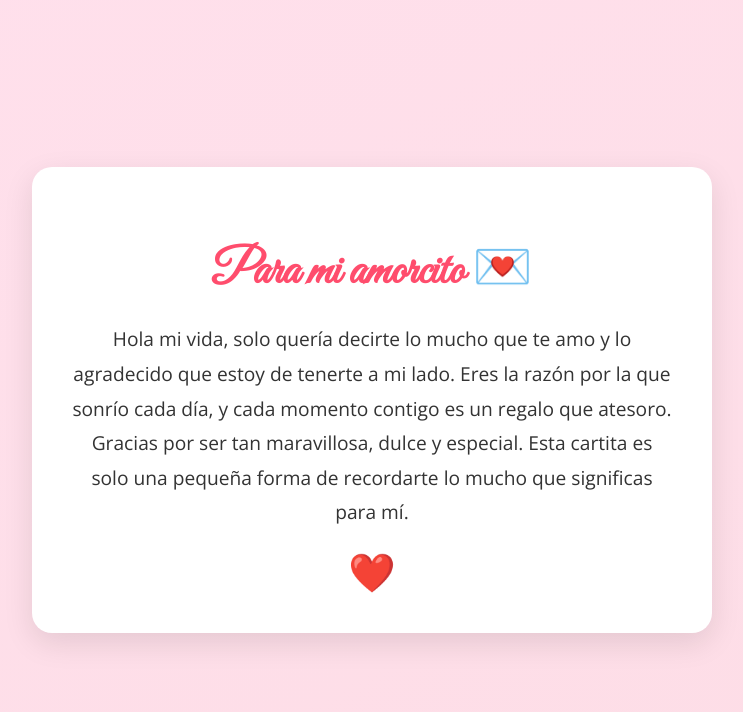
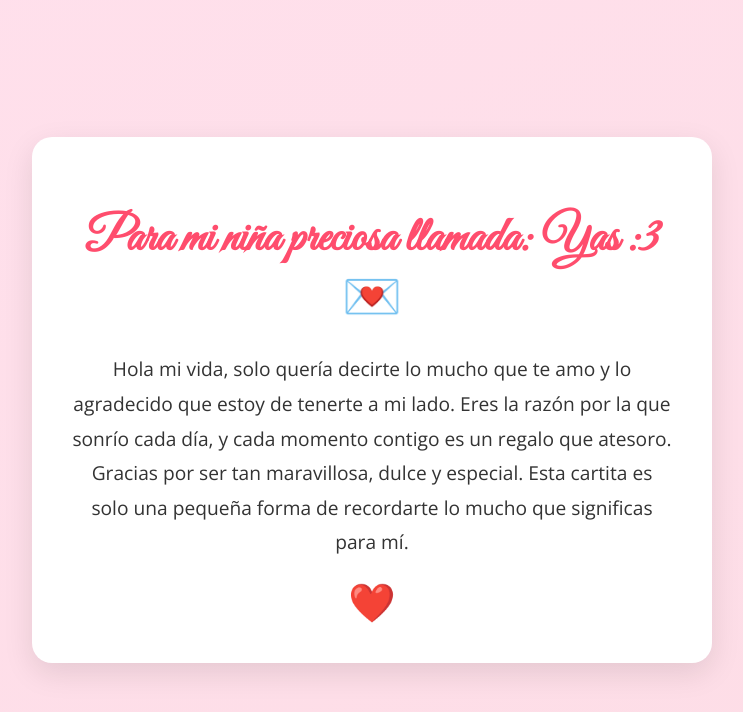
Before and after one commit to RewIsHere/QuieresSerMiNovia, a plain HTML site: page carta.html in a window 1280 px wide. Shown: the whole page, without its empty margins (268-1011 px from the left). Drawn offline with nearby package versions, Linux system fonts and the light colour scheme.

Commit message:
Update carta.html

```diff
--- a/carta.html
+++ b/carta.html
@@ -87,7 +87,7 @@
   </head>
   <body>
     <div class="letter-container">
-      <h1>Para mi amorcito 💌</h1>
+      <h1>Para mi niña preciosa llamada: Yas :3 💌</h1>
       <p>
         Hola mi vida, solo quería decirte lo mucho que te amo y lo agradecido
         que estoy de tenerte a mi lado. Eres la razón por la que sonrío cada
```
